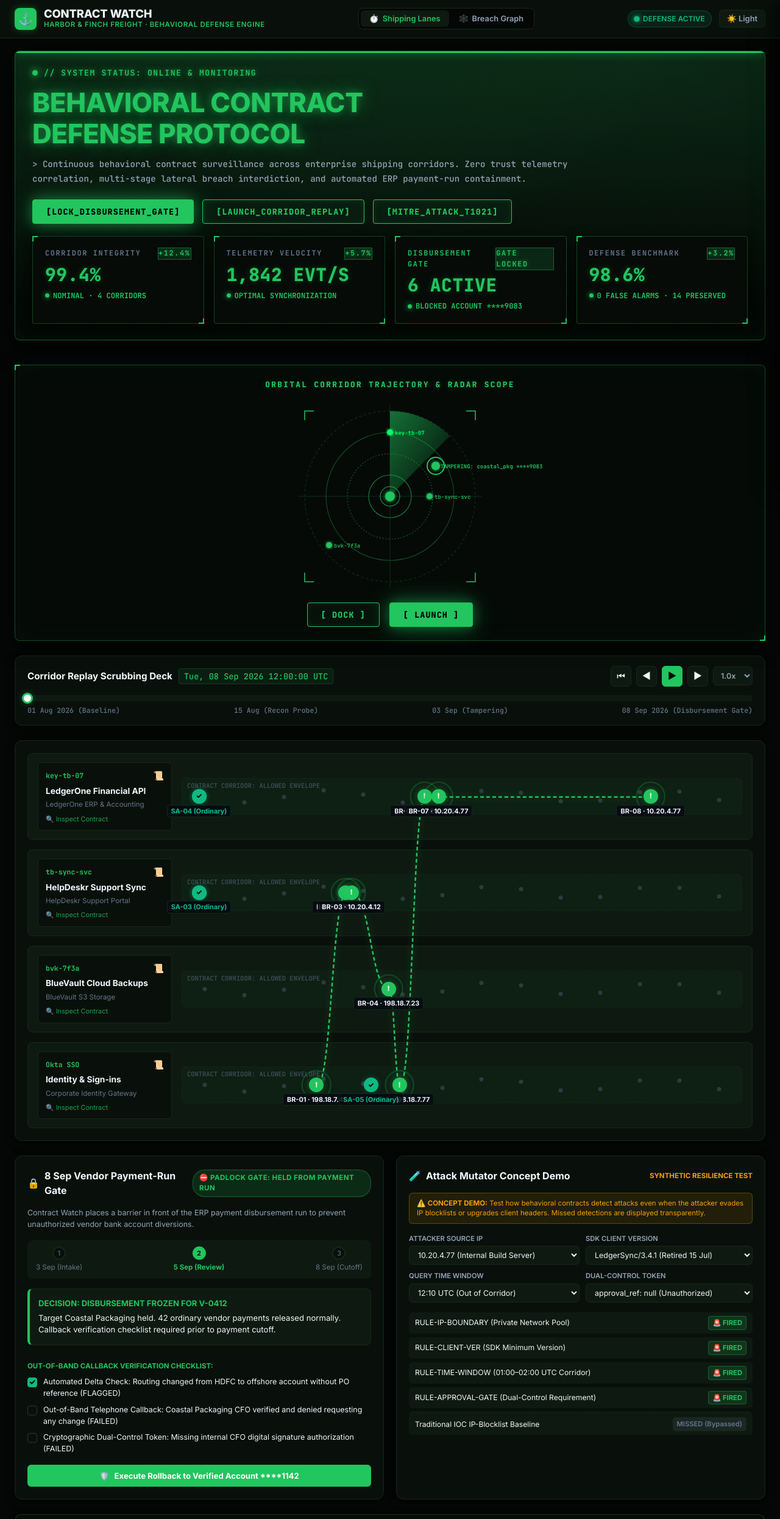
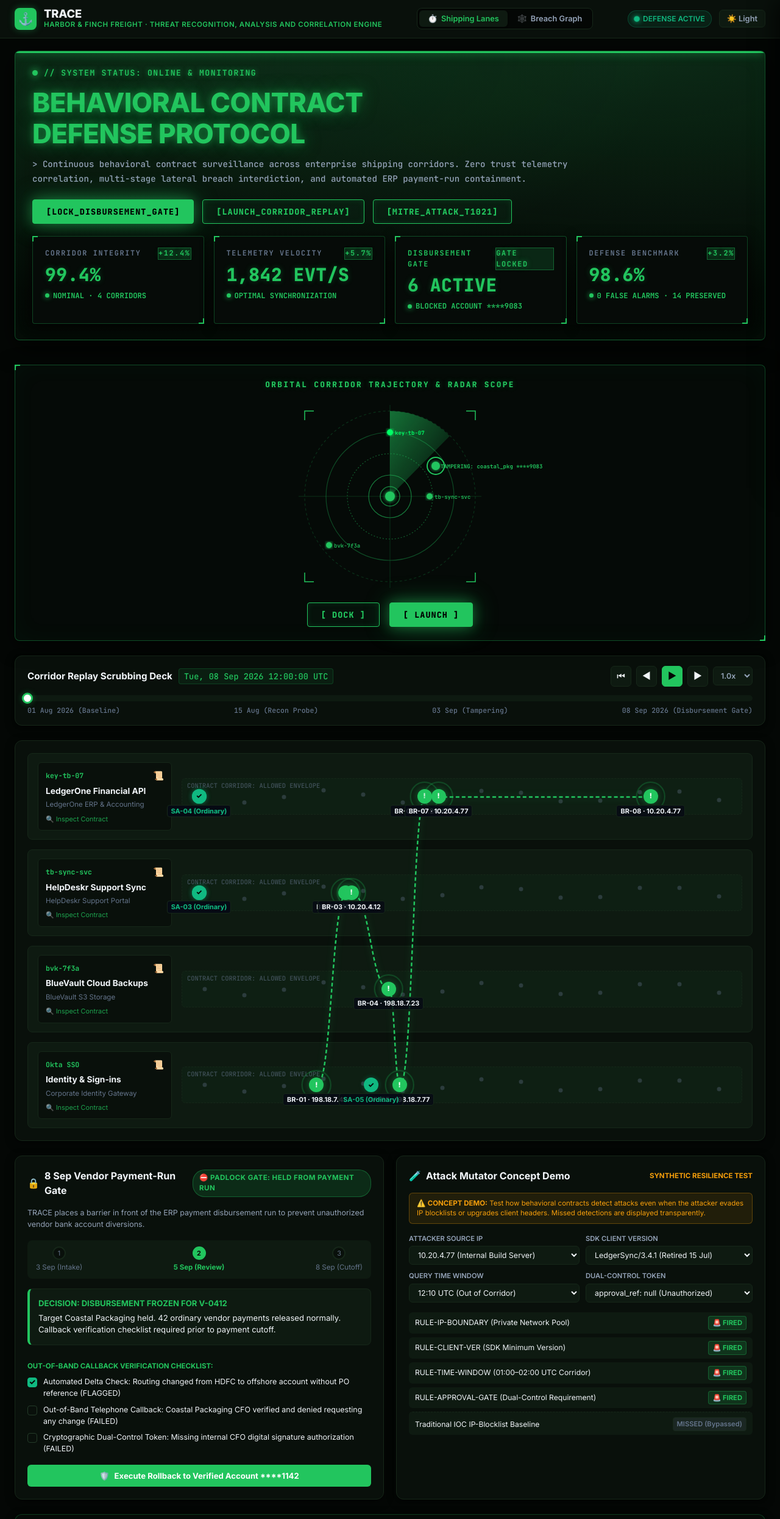
Before and after one commit to heshikagopal/TRACE, a plain HTML site: page index.html in a window 1280 px wide. Shown: the top 2491 px of the page at 61% size. Drawn offline with Linux system fonts and the light colour scheme.

Commit message:
Rename product branding from Contract Watch to TRACE across frontend and docs

```diff
--- a/app.js
+++ b/app.js
@@ -1,5 +1,5 @@
 /**
- * CONTRACT WATCH — Harbor & Finch Freight Defense System
+ * TRACE — Harbor & Finch Freight Defense System
  * Lead Frontend & Detection Engine Client Architecture
  */
 
@@ -1128,7 +1128,7 @@
     });
 
     document.getElementById('btn-export-intel')?.addEventListener('click', () => {
-      alert("CONTRACT WATCH INTEL BRIEFING EXPORT:\n\nCase: CR-26-047 (Harbor & Finch Freight)\nKey Findings:\n- Former employee account access (Rohan Menon) via Okta SSO\n- HelpDeskr bulk customer statement export overage\n- Shared storage S3 key leakage in ticket thread\n- Build host pivot (10.20.4.77) attempting unapproved bank routing alteration\n- 8 Sep payment-run padlock held disbursement; rollback to verified account ****1142 completed.");
+      alert("TRACE INTEL BRIEFING EXPORT:\n\nCase: CR-26-047 (Harbor & Finch Freight)\nKey Findings:\n- Former employee account access (Rohan Menon) via Okta SSO\n- HelpDeskr bulk customer statement export overage\n- Shared storage S3 key leakage in ticket thread\n- Build host pivot (10.20.4.77) attempting unapproved bank routing alteration\n- 8 Sep payment-run padlock held disbursement; rollback to verified account ****1142 completed.");
     });
 
     // Tactical Graph Controls (Image 3)
--- a/index.html
+++ b/index.html
@@ -3,7 +3,7 @@
 <head>
   <meta charset="UTF-8">
   <meta name="viewport" content="width=device-width, initial-scale=1.0">
-  <title>Contract Watch — Harbor & Finch Freight Defense System</title>
+  <title>TRACE — Threat Recognition, Analysis and Correlation Engine</title>
   <link rel="stylesheet" href="styles.css">
   <link rel="preconnect" href="https://fonts.googleapis.com">
   <link rel="preconnect" href="https://fonts.gstatic.com" crossorigin>
@@ -16,8 +16,8 @@
     <div class="brand-section">
       <div class="brand-crest" aria-hidden="true">⚓</div>
       <div class="brand-text">
-        <h1>CONTRACT WATCH</h1>
-        <p>Harbor &amp; Finch Freight · Behavioral Defense Engine</p>
+        <h1>TRACE</h1>
+        <p>Harbor &amp; Finch Freight · Threat Recognition, Analysis and Correlation Engine</p>
       </div>
     </div>
 
@@ -312,7 +312,7 @@
         </div>
 
         <p style="font-size:0.78rem; color:var(--text-secondary);">
-          Contract Watch places a barrier in front of the ERP payment disbursement run to prevent unauthorized vendor bank account diversions.
+          TRACE places a barrier in front of the ERP payment disbursement run to prevent unauthorized vendor bank account diversions.
         </p>
 
         <!-- Gate Stepper -->
@@ -424,7 +424,7 @@
       <!-- Top Analytics Bar -->
       <div class="analytics-top-bar">
         <div class="analytics-title">
-          <span>⚡</span> Contract Watch AI Overview &amp; Telemetry Analytics
+          <span>⚡</span> TRACE AI Overview &amp; Telemetry Analytics
         </div>
         <div class="analytics-top-actions">
           <span class="analytics-date-pill">📅 Aug 1 – Sep 8, 2026 ▾</span>
@@ -704,7 +704,7 @@
               </div>
             </div>
             <div style="font-size:0.7rem; color:var(--text-secondary); text-align:center;">
-              Benchmark comparison: Traditional IOC = 64% vs Contract Watch = 98%
+              Benchmark comparison: Traditional IOC = 64% vs TRACE = 98%
             </div>
           </div>
 
@@ -724,10 +724,10 @@
       </div>
 
       <div class="metrics-comparison-grid">
-        <!-- Contract Watch -->
+        <!-- TRACE Engine -->
         <div class="scoreboard-card champion">
           <div style="display:flex; justify-content:space-between; align-items:center;">
-            <b style="color:var(--lane-ledgerone); font-size:0.95rem;">Contract Watch (Behavioral Contracts)</b>
+            <b style="color:var(--lane-ledgerone); font-size:0.95rem;">TRACE (Behavioral Defense Engine)</b>
             <span style="font-size:0.7rem; background:rgba(34, 197, 94, 0.15); color:var(--lane-ledgerone); padding:2px 8px; border-radius:4px; font-weight:700;">ZERO FALSE ALARMS</span>
           </div>
           <div id="cw-stats-container" class="scoreboard-stats-row">
--- a/metrics.json
+++ b/metrics.json
@@ -98,7 +98,7 @@
   ],
   "comparison_scoreboard": {
     "contract_watch": {
-      "system_name": "Contract Watch (Behavioral Contracts)",
+      "system_name": "TRACE (Threat Recognition, Analysis and Correlation Engine)",
       "breaches_detected": 8,
       "total_breaches": 8,
       "detection_rate_pct": 100.0,
--- a/styles.css
+++ b/styles.css
@@ -1,5 +1,5 @@
 /* ==========================================================================
-   CONTRACT WATCH — HARBOR & FINCH FREIGHT DEFENSE SYSTEM
+   TRACE — HARBOR & FINCH FREIGHT DEFENSE SYSTEM
    Design System: Maritime Harbor Shipping-Lane Identity
    ========================================================================== */
 
```
Also changed, not shown: 3 other files.
